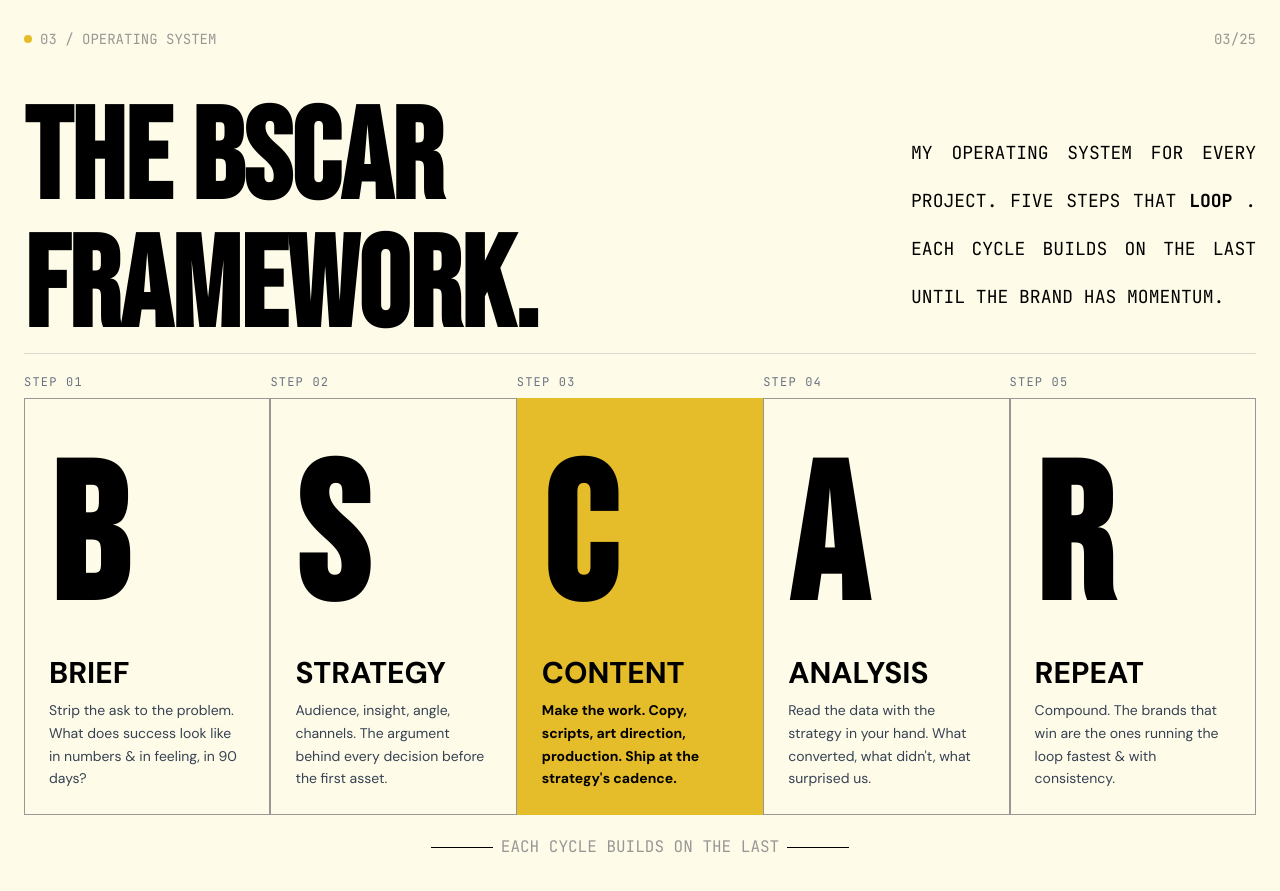
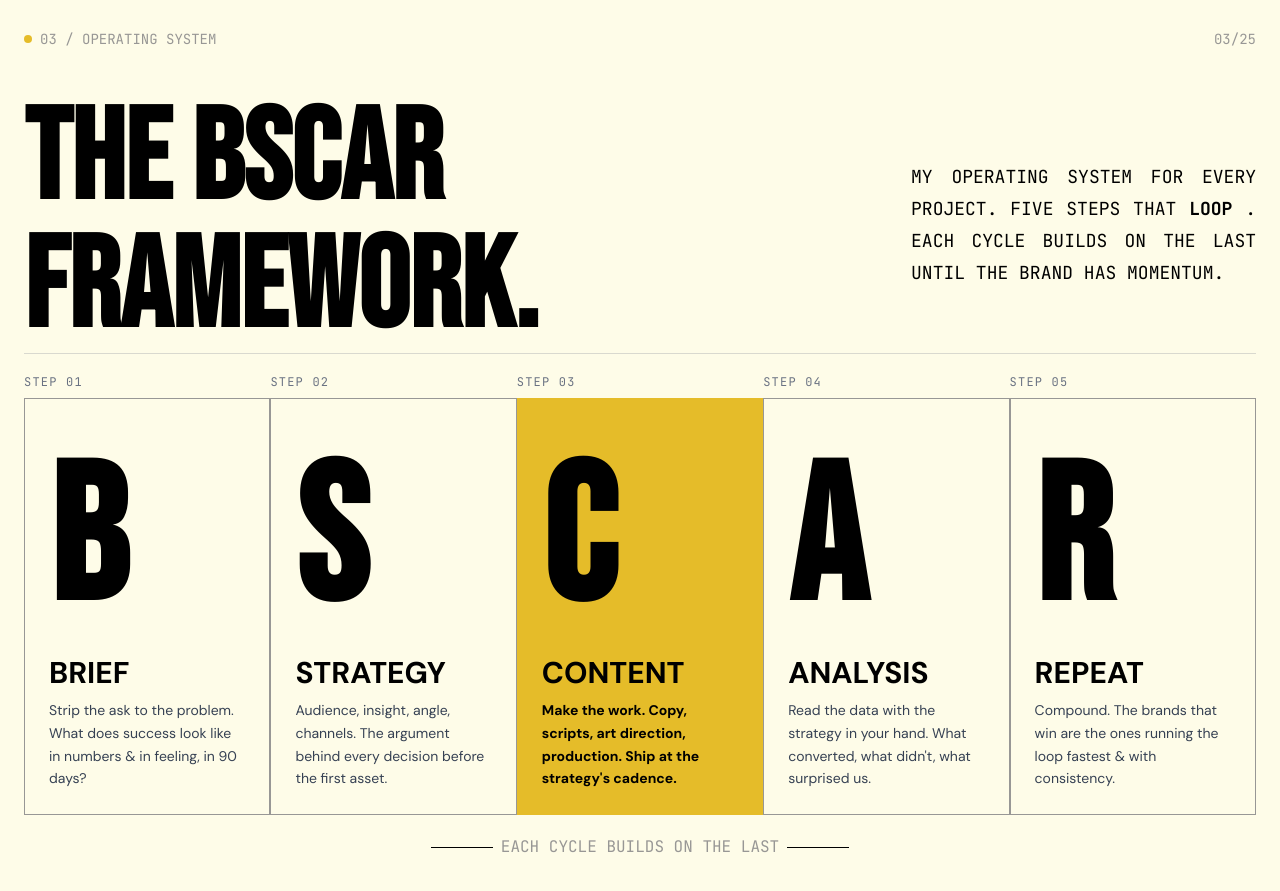
Before and after one commit to ahmedadham246-design/my-profile, a Next.js app: page / in a window 1280 px wide. Shown: the part 2240-3131 px from the top of the page. Built offline with nearby package versions, Linux system fonts and the light colour scheme.

Commit message:
style: reduce line height of BSCAR framework description paragraph

```diff
--- a/app/layouts/BSCAR-FrameWork.tsx
+++ b/app/layouts/BSCAR-FrameWork.tsx
@@ -20,7 +20,7 @@ const BASCRFrameWork = () => {
           <h2 className="text-black font-bebas-neue text-5xl lg:text-9xl font-black w-full lg:w-[50%]">
             THE BSCAR FRAMEWORK.
           </h2>
-          <p className="text-black font-jet-brains-mono  text-base lg:text-lg leading-12 text-justify w-full lg:w-[28%]">
+          <p className="text-black font-jet-brains-mono  text-base lg:text-lg leading-8 text-justify w-full lg:w-[28%]">
             MY OPERATING SYSTEM FOR EVERY PROJECT. FIVE STEPS THAT{" "}
             <span className="font-bold">LOOP</span> . EACH CYCLE BUILDS ON THE
             LAST UNTIL THE BRAND HAS MOMENTUM.
```
